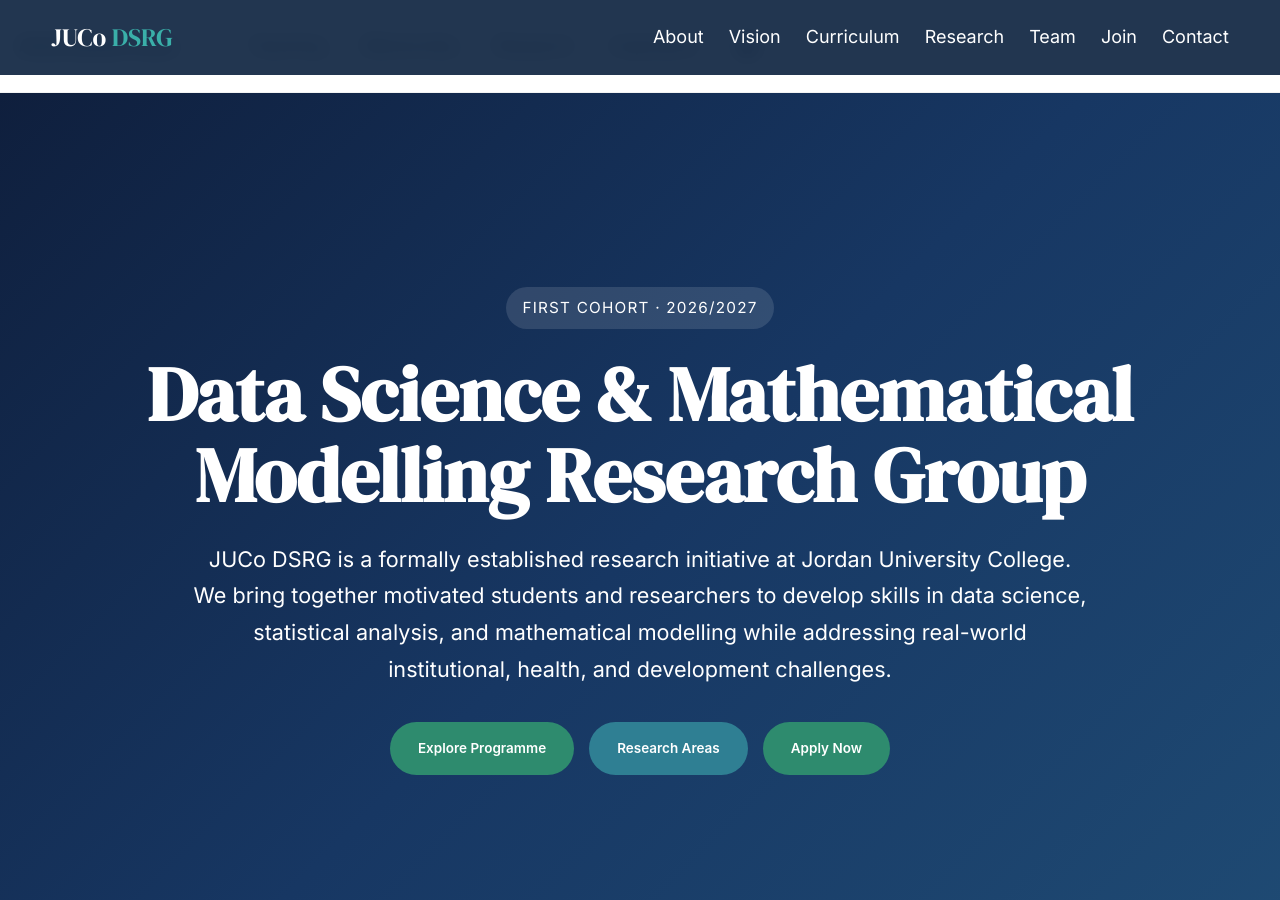
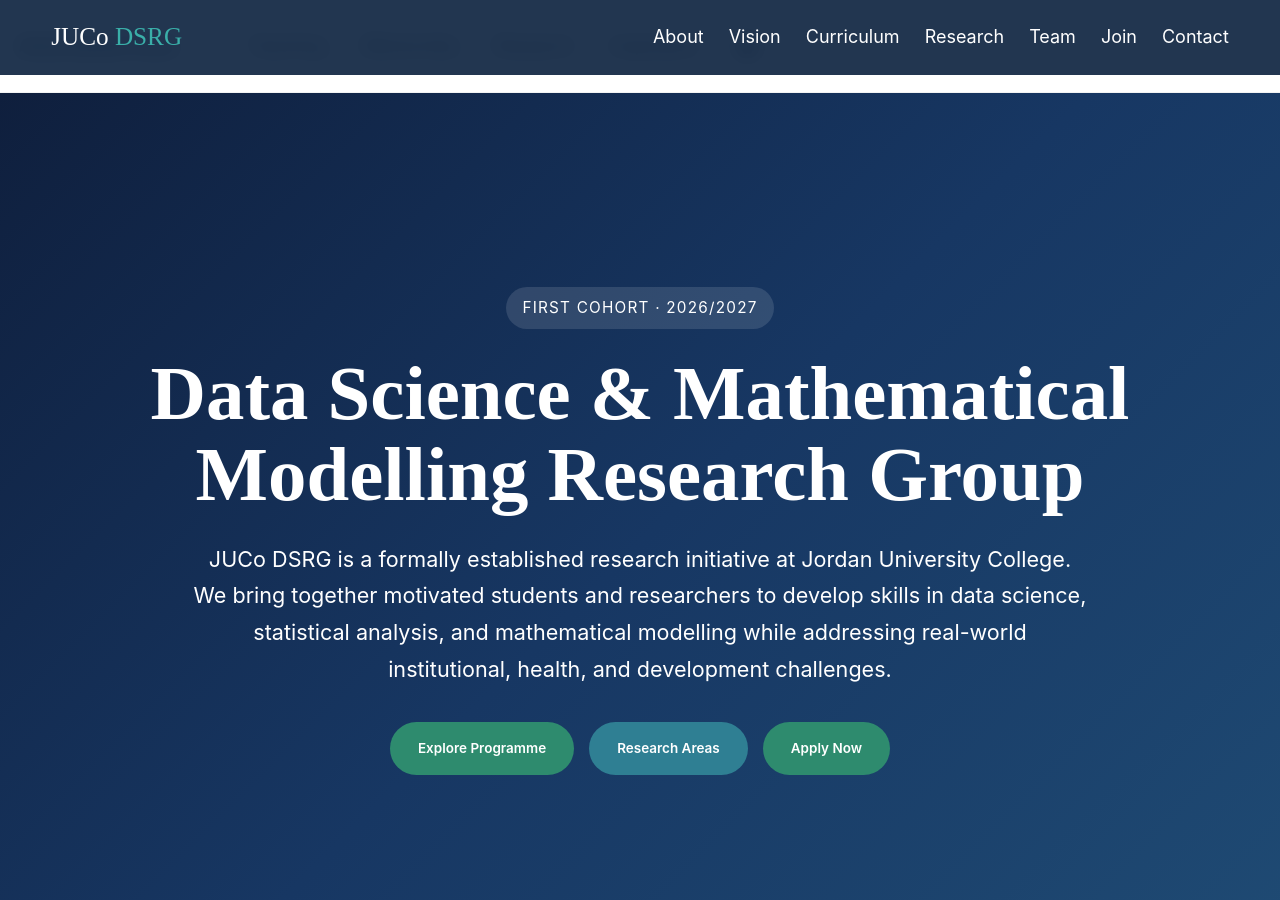
Before and after one commit to FomeA/FomeA.github.io, a Jekyll site: the page built from _pages/datascience.html, in a window 1280 px wide and 900 px high. Built offline with Jekyll 4.4.1, drawn with Linux system fonts in a browser that asks for light colours; a script bundle is joined from its source files by our own code; library files that are not in the unit come from our copies.

Commit message:
Update datascience.html

```diff
--- a/_pages/datascience.html
+++ b/_pages/datascience.html
@@ -5,15 +5,7 @@
 author_profile: false
 ---
 
-<!DOCTYPE html>
-<html lang="en">
-<head>
-<meta charset="UTF-8">
-<meta name="viewport" content="width=device-width, initial-scale=1.0">
-<title>JUCo DSRG</title>
-
-<link rel="preconnect" href="https://fonts.googleapis.com">
-<link href="https://fonts.googleapis.com/css2?family=DM+Serif+Display&family=Inter:wght@300;400;500;600;700&display=swap" rel="stylesheet">
+<div class="dsg-page">
 
 <style>
 :root{
```
